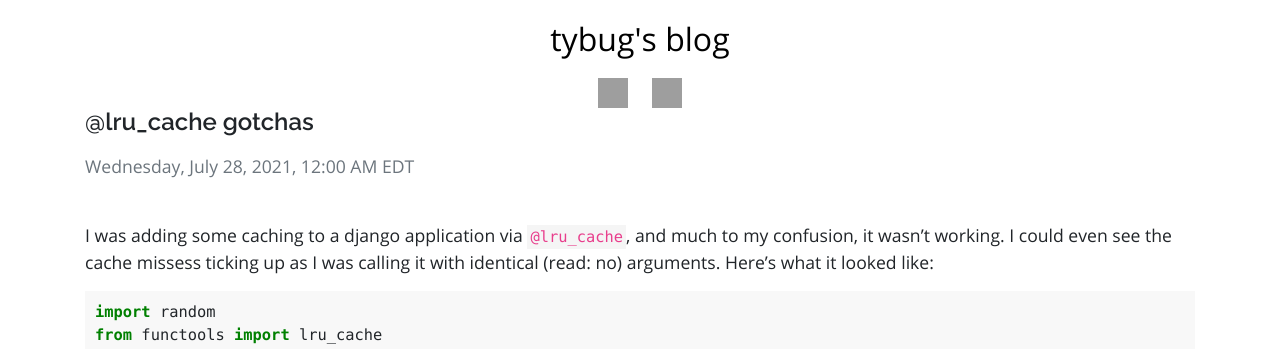
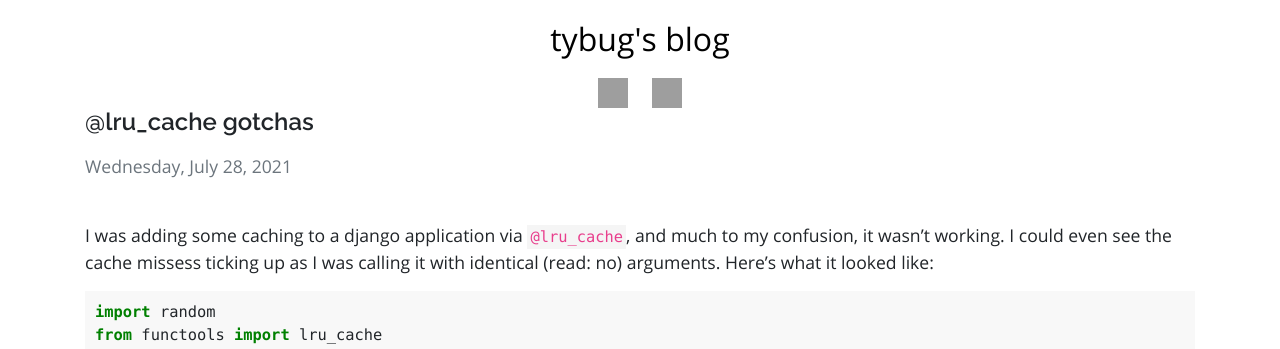
Before and after one commit to Liam-DeVoe/liam-devoe.github.io, a Jekyll site: the page built from _posts/2021-07-28-lru_cache-gotchas.md, in a window 1280 px wide. Shown: the top 349 px of the page. Built offline with Jekyll 4.4.1, drawn with Linux system fonts in a browser that asks for light colours; grey boxes are pictures that could not be loaded.

Commit message:
simpler date format

```diff
--- a/_layouts/post.html
+++ b/_layouts/post.html
@@ -4,7 +4,7 @@ layout: default
 
 <h1>{{ page.title | markdownify }}</h1>
 
-<p class="text-muted">{{ page.date |  date: "%A, %B %d, %Y, %l:%M %p %Z" }}</p>
+<p class="text-muted">{{ page.date |  date: "%A, %B %d, %Y" }}</p>
 
 {% if page.tags %}
 {% assign tags = page.tags | sort %}
```
